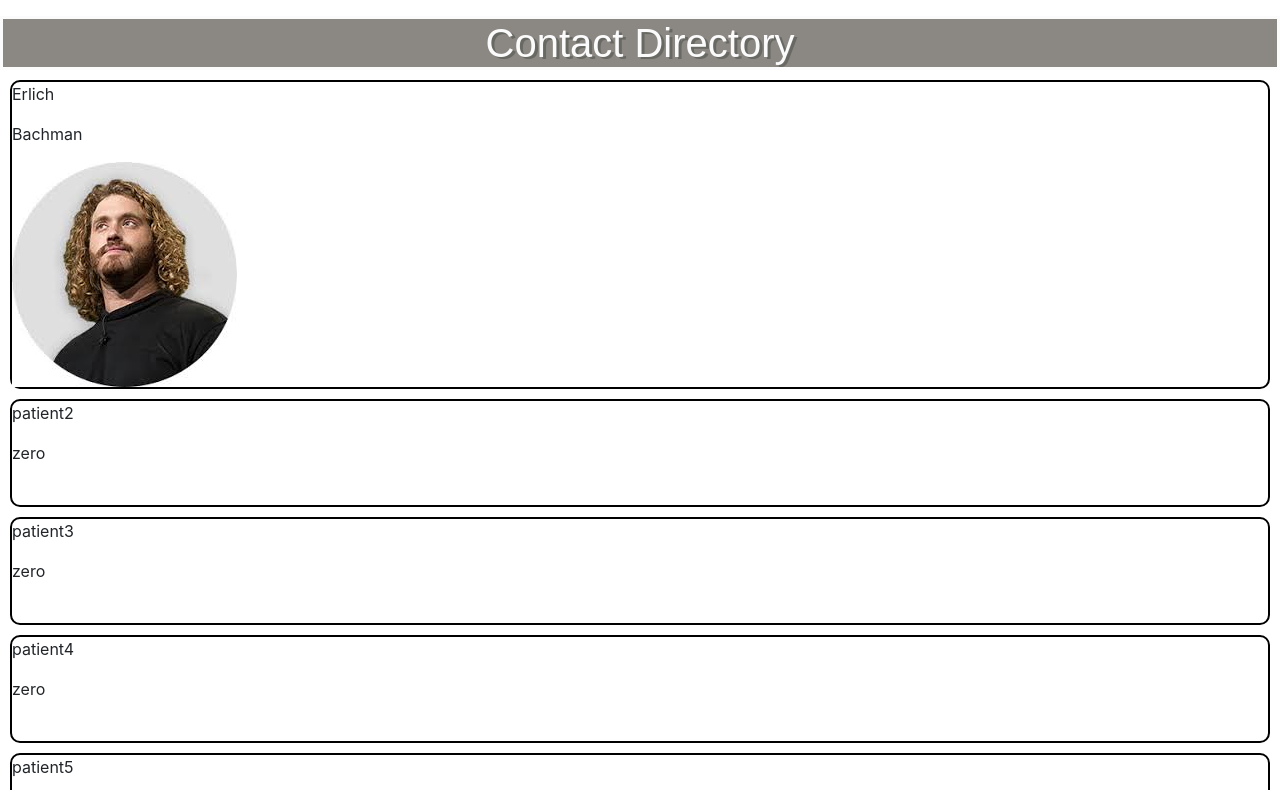
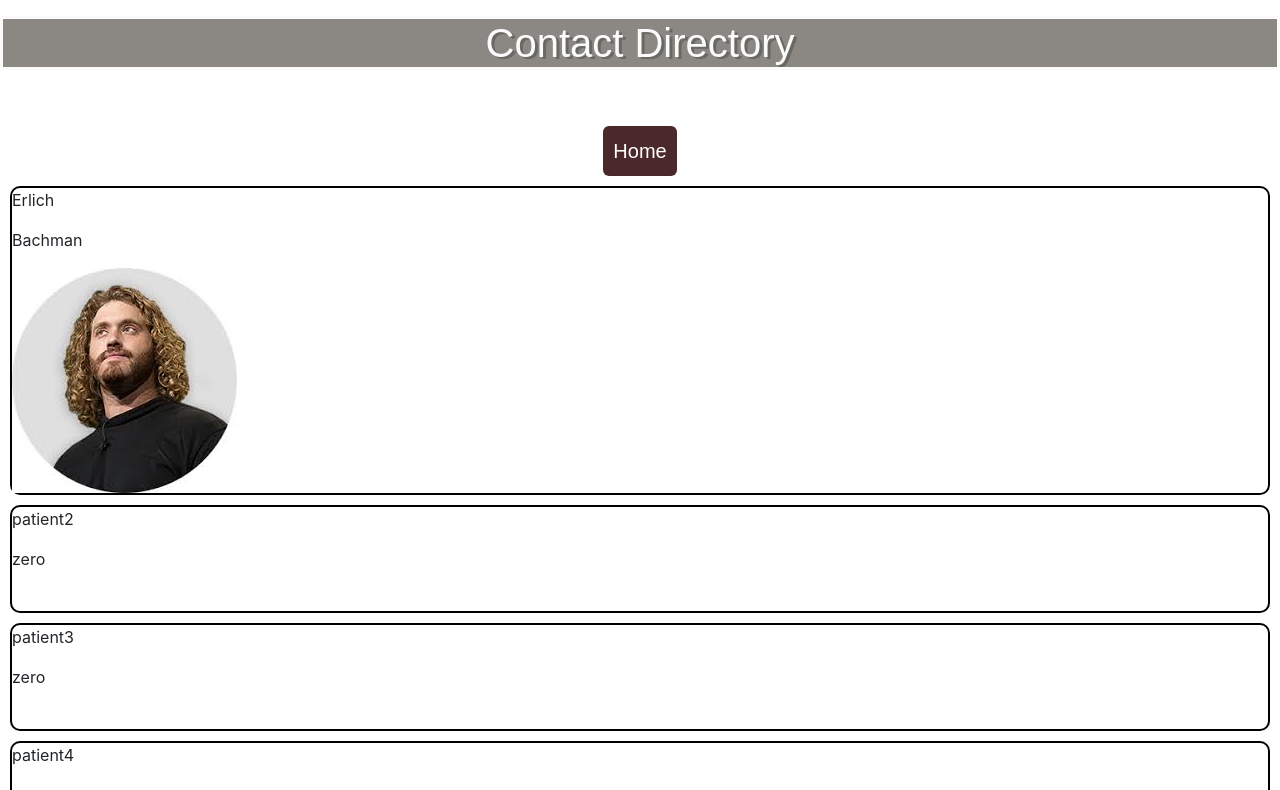
Before and after one commit to iPraetorian/contacts, an Angular app: page /contacts in a window 1280 px wide. Shown: the top 790 px of the page. Built offline with nearby package versions, Linux system fonts and the light colour scheme.

Commit message:
updating cards

```diff
--- a/src/app/contacts-page/contacts-directory/contacts-directory.component.css
+++ b/src/app/contacts-page/contacts-directory/contacts-directory.component.css
@@ -7,3 +7,32 @@ h1 {
         text-align: center;
         text-shadow: 3px 2px #696964;
     }
+
+#cdDiv {
+    width: 100%;
+    text-align: center;
+    padding-top: 3em;
+}
+
+#cdBtn {
+    align-self: inherit;
+    background-color:#4B2829;
+    padding: .5em;
+    -moz-border-radius: 5px;
+    -webkit-border-radius: 5px;
+    border-radius: 6px;
+    color: #fff;
+    font-family: 'arial';
+    font-size: 20px;
+    text-decoration: none;
+    border: none;
+    transition: all 0.3s ease 0s;
+
+}
+
+#cdBtn:hover {
+    border: none;
+    background: #9E9D9B;
+    box-shadow: 0px 0px 1px #777;
+    transform: translateY(-8px);
+}
--- a/src/app/contacts-page/contacts-directory/contacts-directory.component.html
+++ b/src/app/contacts-page/contacts-directory/contacts-directory.component.html
@@ -3,6 +3,10 @@
     <h1>
       Contact Directory
     </h1>
+<div id="cdDiv">
+  <button id = "cdBtn" (click)="backtohome()">Home</button>
+</div>
+
 
   </div>
 
--- a/src/app/contacts-page/contacts-directory/contacts-directory.component.ts
+++ b/src/app/contacts-page/contacts-directory/contacts-directory.component.ts
@@ -1,5 +1,6 @@
 import { Component, OnInit } from '@angular/core';
 import { ContactServiceService } from '../contact-service.service';
+import { Router } from '@angular/router';
 
 @Component({
   selector: 'app-contacts-directory',
@@ -9,9 +10,11 @@ import { ContactServiceService } from '../contact-service.service';
 export class ContactsDirectoryComponent implements OnInit {
   contacts: Array<object>;
   contactService: Object;
+  router: Router;
 
-  constructor(contactService:ContactServiceService) {
+  constructor(contactService:ContactServiceService, router:Router) {
     this.contactService = contactService;
+    this.router = router;
   }
 
 
@@ -63,4 +66,8 @@ export class ContactsDirectoryComponent implements OnInit {
     ]
   }
 
+  backtohome() {
+    this.router.navigateByUrl("");
+  }
+
 }
--- a/src/app/main/main.component.ts
+++ b/src/app/main/main.component.ts
@@ -18,6 +18,5 @@ export class MainComponent implements OnInit {
   }
   viewcontacts() {
     this.router.navigateByUrl("contacts");
-
   }
 }
```
